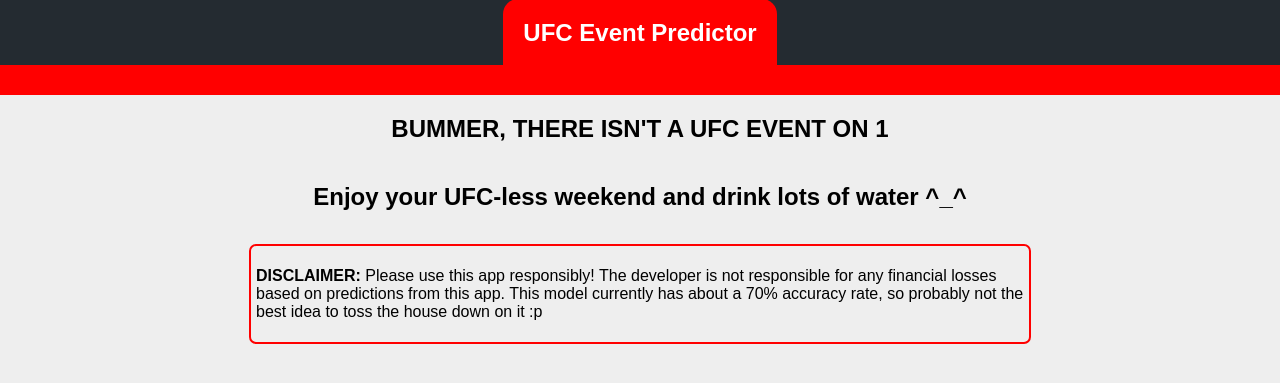
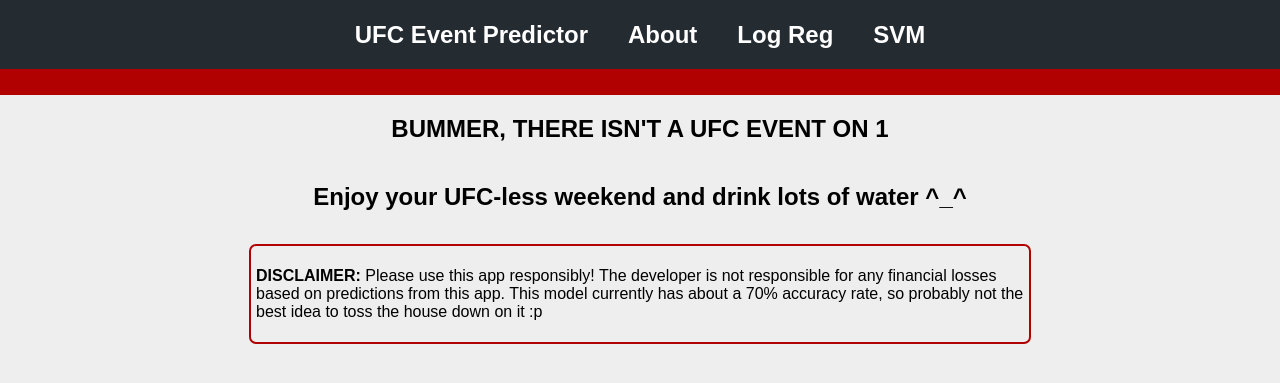
Before and after one commit to natebuel29/ufc-event-predictor, a Flask app: page /invalid-event/1 in a window 1280 px wide. Shown: the top 383 px of the page. Run offline with Flask 2, Linux system fonts and the light colour scheme; parts of the project's set-up code (start-up, migrations or seed data) failed here and were passed over.

Commit message:
modify navbar to include about log reg and svm links

```diff
--- a/ufc_predictor/static/style.css
+++ b/ufc_predictor/static/style.css
@@ -1,3 +1,11 @@
+a:link {
+    text-decoration: none;
+}
+
+a {
+    color: white;
+}
+
 html {
     font-family: sans-serif;
     background: #eee;
@@ -45,7 +53,7 @@
     display: flex;
     flex-flow: column;
     align-items: center;
-    height: 65px;
+    height: 69px;
     justify-content: center;
     text-align: center;
     background-color: #242b31;
@@ -54,11 +62,37 @@
 .base__header__h1 {
     padding: 20px;
     color: white;
-    background: red;
+    background: #b20101;
     flex-grow: 1;
     border-top-right-radius: 15px;
     border-top-left-radius: 15px;
 
+}
+
+.base__nav {
+    display: flex;
+    flex-direction: row;
+}
+
+.base__header__title {
+    padding: 20px;
+    background-color: #242b31;
+    flex-grow: 1;
+    color: white;
+}
+
+.base__header__nonactive {
+    padding: 20px;
+    background-color: #242b31;
+    flex-grow: 1;
+    color: white;
+}
+
+.base__header__active {
+    padding: 20px;
+    color: white;
+    background: #b20101;
+    flex-grow: 1;
 }
 
 .disclaimer__container {
@@ -70,7 +104,7 @@
 .disclaimer__wrapper {
     outline-style: solid;
     outline-width: 2px;
-    outline-color: red;
+    outline-color: #b20101;
     border-radius: 5px;
 }
 
@@ -80,7 +114,7 @@
 }
 
 .header__wrapper {
-    background-color: red;
+    background-color: #b20101;
     width: 100%;
     height: 95px;
 }
--- a/ufc_predictor/templates/base.html
+++ b/ufc_predictor/templates/base.html
@@ -3,8 +3,11 @@
 <link rel="stylesheet" type="text/css" href="{{ url_for('static', filename='style.css') }}">
 <div class="header__wrapper">
   <header class="base__header">
-    <nav>
-      <h1 class="base__header__h1">UFC Event Predictor</h1>
+    <nav class="base__nav">
+      <h1 class="base__header__title">UFC Event Predictor</h1>
+      <h1 id="about" class="base__header__nonactive">About</h1>
+      <h1 id="log_reg" class="base__header__nonactive"><a href="{{url_for('machine_learning.logistic_regression')}}">Log Reg<a/></h1>
+      <h1 id="svm" class="base__header__nonactive"><a href="{{url_for('machine_learning.support_vector_machine')}}">SVM</a></h1>
     </nav>
   </header>
 </div>
--- a/ufc_predictor/templates/logistic_regression/logistic_regression.html
+++ b/ufc_predictor/templates/machine_learning/machine_learning_template.html
@@ -25,4 +25,7 @@
             {% endfor %}
         </table>
     </div>
+    <script type="text/javascript">
+        document.getElementById('{{class_name}}').classList.add("base__header__active")
+    </script>
 {% endblock %}
```
Also changed, not shown: ufc_predictor/machine_learning/views.py (+5 -5 lines).
